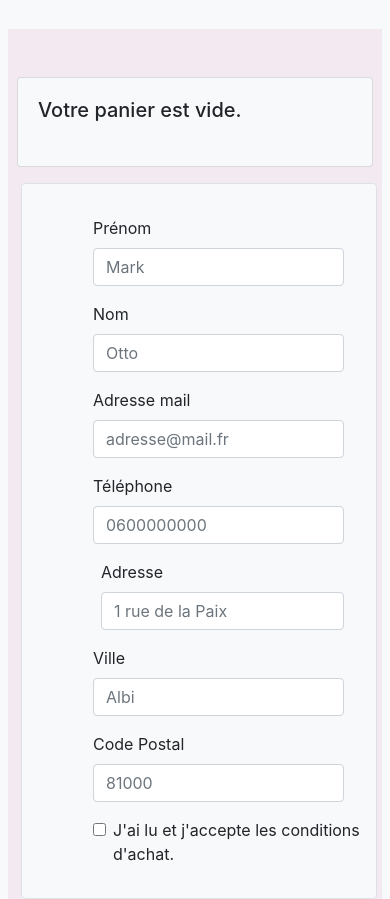
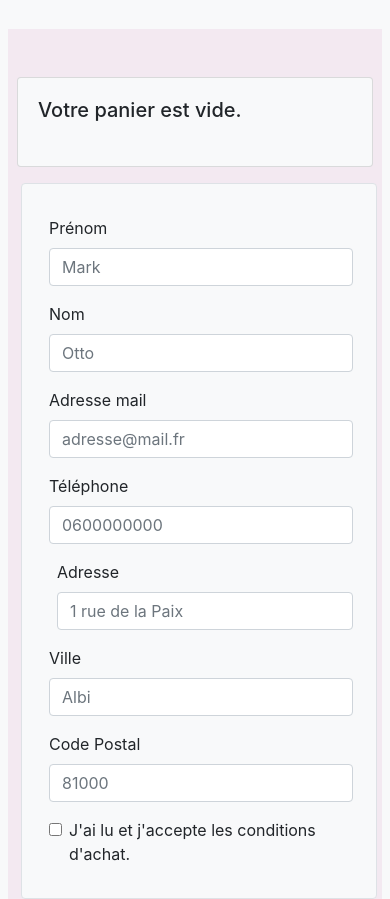
Before and after one commit to Laura398/Laura398-LauraMathieu_5_19052021, a plain HTML site: page frontend/cart.html in a window 390 px wide. Shown: the part 220-1119 px from the top of the page. Drawn offline with nearby package versions, Linux system fonts and the light colour scheme; no server answers.

Commit message:
correction des breakpoints de la page panier

```diff
--- a/frontend/cart.html
+++ b/frontend/cart.html
@@ -79,7 +79,7 @@
 
                       <div class="row" id="cart-rows">
                         <template id="templateCartRow">
-                          <div class="row mb-4 cart-row px-5">
+                          <div class="row mb-4 cart-row px-3">
                             <div class="col-md-5 col-lg-3 col-xl-3">
                               <div class="view zoom overlay z-depth-1 rounded mb-3 mb-md-0">
                                 <div id="cart-img"></div>
@@ -115,8 +115,8 @@
 
 
                     <!-- Personal information form -->
-                    <form class="container g-3 m-1 mb-4 p-4 bg-light rounded border" method="get" id="form1" name="form" >
-                      <div class="row ml-4">
+                    <form class="container g-3 m-1 mb-4 py-4 pl-0 bg-light rounded border" method="get" id="form1" name="form" >
+                      <div class="row ml-1 ml-md-4">
                         <div class="col-lg-5 m-2">
                           <label for="validationDefault01" class="form-label">Prénom</label>
                           <input type="text" name="firstName" class="form-control" id="validationDefault01" placeholder="Mark" required>
```
Also changed, not shown: README.md.
